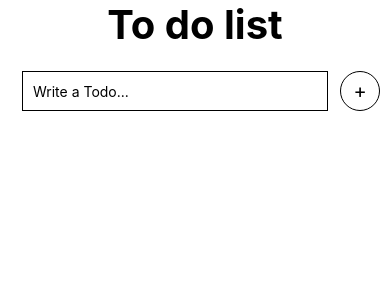
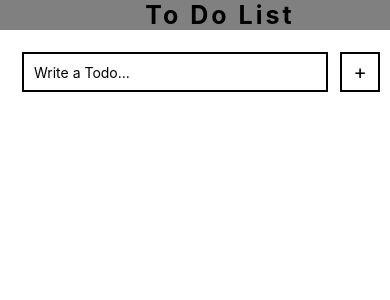
Before and after one commit to dhrumit5512/TodoApp, a React Native app: screen / in a window 390 px wide. Shown: the top 300 px of the page. Built offline with nearby package versions, Linux system fonts and the light colour scheme.

Commit message:
adding more design to make it looks good.

```diff
--- a/App.js
+++ b/App.js
@@ -14,6 +14,7 @@ import {
 
 /* $FlowFixMe[missing-local-annot] The type annotation(s) required by Flow's
  * LTI update could not be added via codemod */
+
 const App = () => {
 
   const [todos, setTodos] = React.useState([]);
@@ -45,9 +46,9 @@ const App = () => {
           textColor={color}
           style={styles.listItem}
       />
-        <TouchableOpacity onPress={() => handleDeleteTodo(item.id)} style={styles.deleteButton}>
+        <TouchableOpacity onPress={() => handleDeleteTodo(item.id)} style={styles.removeButton}>
           <View>
-            <Text style={styles.deleteText}>delete</Text>
+            <Text style={styles.deleteText}>Delete</Text>
           </View>
         </TouchableOpacity>
     </View>
@@ -72,12 +73,12 @@ const handleDeleteTodo = (id) => {
   const Header = () => {
     return (
       <>
-      <Text style={styles.heading}>To do list</Text>
+      <Text style={styles.heading}>To Do List</Text>
       <View style={styles.writingWrapper}>
         <TextInput style={styles.input} placeholder={'Write a Todo...'} onChangeText={text => newText = text} />
         <TouchableOpacity onPress={addTodo}>
           <View style={styles.addWrapper}>
-            <Text style={styles.icon}>+</Text>
+            <Text style={styles.addList}>+</Text>
           </View>
         </TouchableOpacity>
       </View>
@@ -102,27 +103,30 @@ const styles = StyleSheet.create({
     flex: 1,
   },
   item: {
-    padding: 20,
-    flex: 1,
+    padding: 10,
+    flex: 2,
   },
   title: {
-    fontSize: 32,
+    alignItems: 'center',
+    justifyContent: 'center',
+    padding: 15,
+    color: 'white',
+    fontSize: 20,
   },
   input: {
     height: 40,
     flex: 1,
     margin: 12,
-    borderWidth: 1,
+    borderWidth: 2,
     padding: 10,
   },
   addWrapper: {
     width: 40,
     height: 40,
     backgroundColor: '#FFF',
-    borderRadius: 60,
     justifyContent: 'center',
     alignItems: 'center',
-    borderWidth: 1,
+    borderWidth: 2,
   },
   writingWrapper: {
     width: '100%',
@@ -131,24 +135,27 @@ const styles = StyleSheet.create({
     alignItems: 'center',
     padding: 10,
   },
-  icon: {
+  addList: {
     fontSize: 20,
   },
   todo: {
     flexDirection: 'row',
     marginHorizontal: 20,
+    margin: 10,
   },
   heading: {
-    fontSize:40,
-    color: 'black',
+    fontSize: 25,
+    textIndent: 50,
+    letterSpacing: 3,
     textAlign:'center',
     fontWeight: 'bold',
+    backgroundColor: 'gray',
   },
-  deleteButton: {
+  removeButton: {
     backgroundColor: 'red',
     alignItems: 'center',
     justifyContent: 'center',
-    padding: 20,
+    padding: 15,
     color: 'white',
   },
   deleteText: {
```
